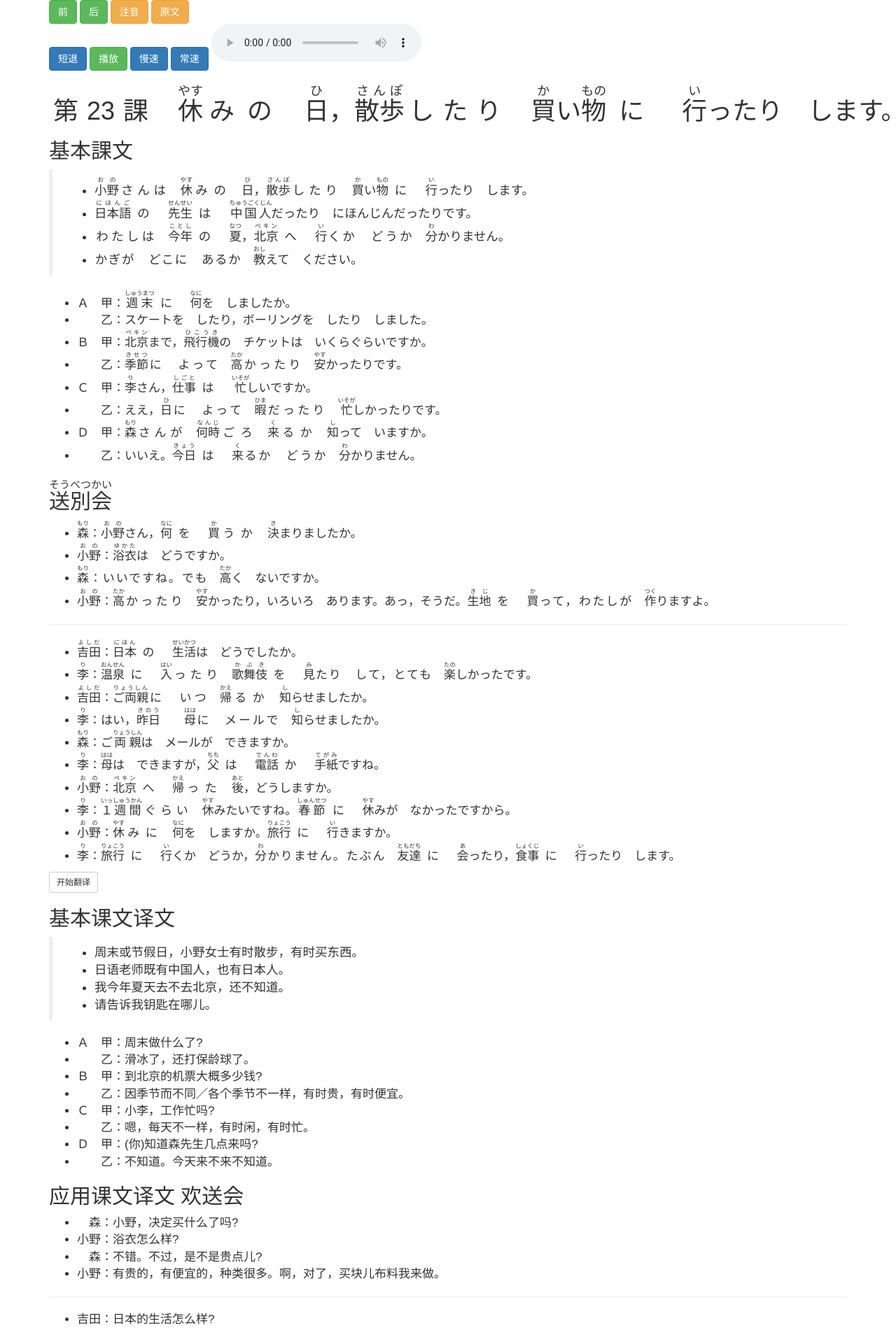
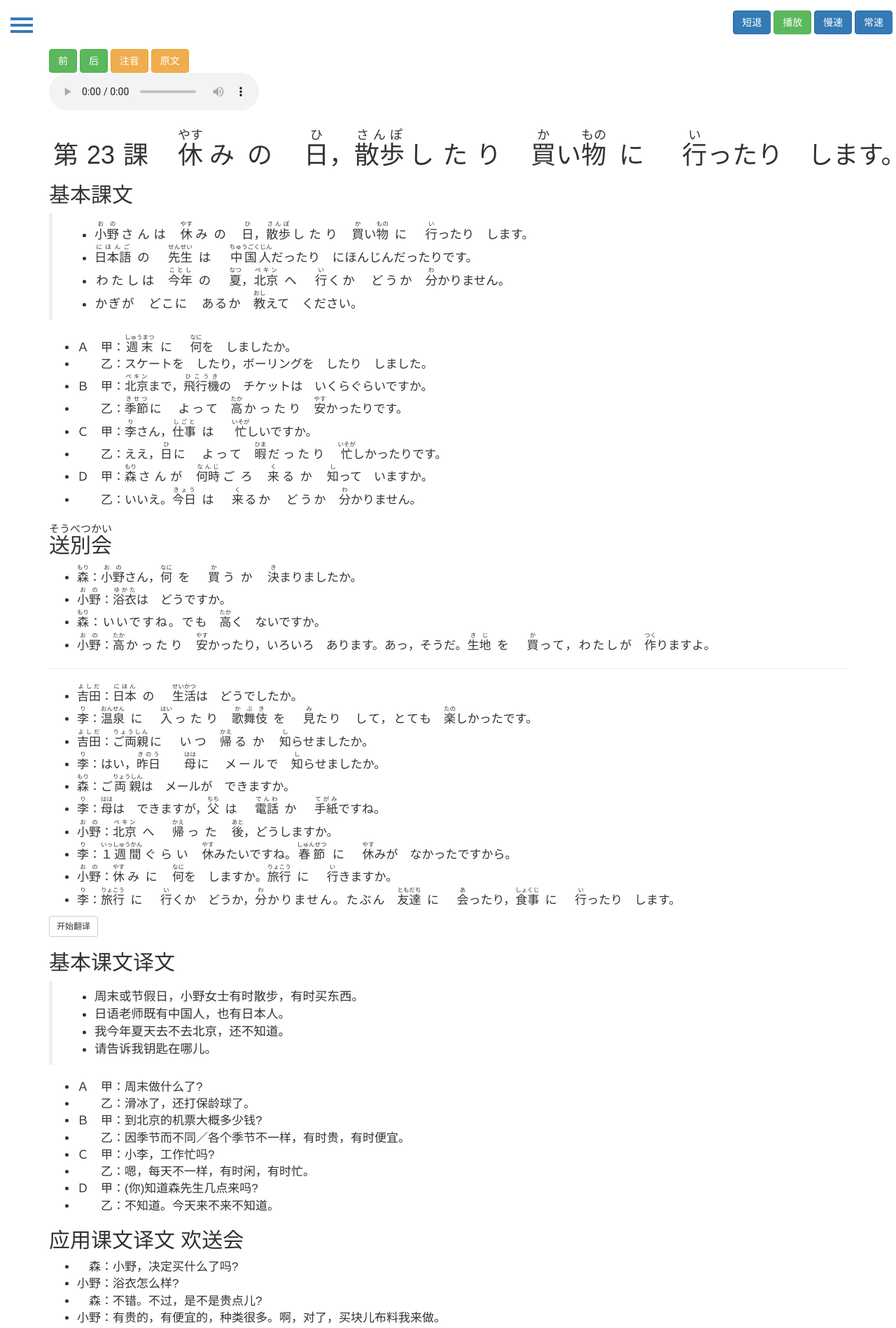
Before and after one commit to wizicer/LearnJapan, a Jekyll site: the page built from uwp/l/lesson23.md, in a window 1280 px wide. Shown: the top 1898 px of the page at 70% size. Built offline with Jekyll 4.4.1, drawn with Linux system fonts in a browser that asks for light colours.

Commit message:
snap floating tags to right corner, and add menu to uwp version

```diff
--- a/_includes/sidebar.html
+++ b/_includes/sidebar.html
@@ -1,10 +1,11 @@
 <nav class="navbar navbar-inverse navbar-fixed-top" id="sidebar-wrapper" role="navigation">
     <ul class="nav sidebar-nav">
         <li class="sidebar-brand"><a href="{{basepath}}/index.html">{{ site.sidebartitle }}</a></li>
+        <li id="mobilemenu" class="hidden-sm hidden-md hidden-lg"><a href="{{basepath}}/uwp/menu.html">课程</a></li>
         {% for link in site.links %}
             <li><a href="{{basepath}}{{ link.url }}">{{ link.title }}</a></li>
         {% endfor %}
-        <li id="rssfeed"><a class="feed" href="{{basepath}}/feed.xml" title="Atom/RSS feed">订阅RSS</a></li>
+        <li id="rssfeed" class="hidden-xs"><a class="feed" href="{{basepath}}/feed.xml" title="Atom/RSS feed">订阅RSS</a></li>
         <li id="gobackCordova" style="display: none;"><a class="feed" href="{{basepath}}/../../index.html" title="Go Back">回到新版</a></li>
         <li class="dropdown">
             <a href="#" class="dropdown-toggle" data-toggle="dropdown">主题风格<span class="caret"></span></a>
--- a/_includes/text.html
+++ b/_includes/text.html
@@ -2,7 +2,8 @@
 <style>
 .tags {
   position: fixed;
-  top: 0px;
+  top: 15px;
+  right: 5px;
 }
 .lesson {
   display: none;
@@ -81,7 +82,7 @@
 {% endcapture %}
 {{scss | scssify }}
 </style>
-<div class="tags">
+<div class="flowtags">
   {% if page.lesson %}
   <a class="link btn btn-success" href="lesson{{page.lesson | minus: 1}}.html">前</a>
   <a class="link btn btn-success" href="lesson{{page.lesson | plus: 1}}.html">后</a>
@@ -92,12 +93,14 @@
   <a class="toggle-ruby btn btn-warning" href="#">注音</a>
   <a class="toggle-japan btn btn-warning" href="#">原文</a>
   <br />
+  <audio id="player" controls>
+  </audio>
+</div>
+<div class="tags">
   <a class="player-shortback btn btn-primary" href="#">短退</a>
   <a class="player-play btn btn-success" href="#">播放</a>
   <a class="player-slow btn btn-primary" href="#">慢速</a>
   <a class="player-normal btn btn-primary" href="#">常速</a>
-  <audio id="player" controls>
-  </audio>
 </div>
 <script>
 $(document).ready(function() {
--- a/_layouts/text.html
+++ b/_layouts/text.html
@@ -3,12 +3,6 @@ layout: post
 ---
 
 {% include text.html %}
-<style>
-.tags {
-  position: fixed;
-  top: 60px;
-}
-</style>
 <div id="l0" class="lesson" markdown="1">
 click lesson to open it
 </div>
--- a/_layouts/uwp.html
+++ b/_layouts/uwp.html
@@ -3,12 +3,30 @@
 <html lang="en" itemscope itemtype="http://schema.org/BlogPosting">
     {% include head.html %}
     <body>
-        <section class="container">
+        <div id="wrapper">
+            <div class="overlay"></div>
 
-            <article role="article" id="post" class="post-content" itemprop="articleBody">
-                {{ content }}
-            </article>
+            <!-- Sidebar -->
+            {% include sidebar.html %}
 
-        </section>
+            <!-- Page Content -->
+            <div id="page-content-wrapper">
+                <button type="button" class="hamburger is-closed" data-toggle="offcanvas">
+                    <span class="hamb-top bg-primary"></span>
+                    <span class="hamb-middle bg-primary"></span>
+                    <span class="hamb-bottom bg-primary"></span>
+                </button>
+                <a id="goback" href="javascript: history.go(-1)" class="hidden-md hidden-lg hidden-sm"><i class="fa fa-arrow-left fa-2x"></i></a>
+
+                <section class="container">
+
+                    <article role="article" id="post" class="post-content" itemprop="articleBody">
+                        {{ content }}
+                    </article>
+
+                </section>
+            </div>
+
+        </div>
     </body>
 </html>
--- a/_layouts/uwptext.html
+++ b/_layouts/uwptext.html
@@ -2,7 +2,5 @@
 layout: uwp
 ---
 
-<div style="height: 100px">
-</div>
 {% include text.html %}
 {{ content }}
```
